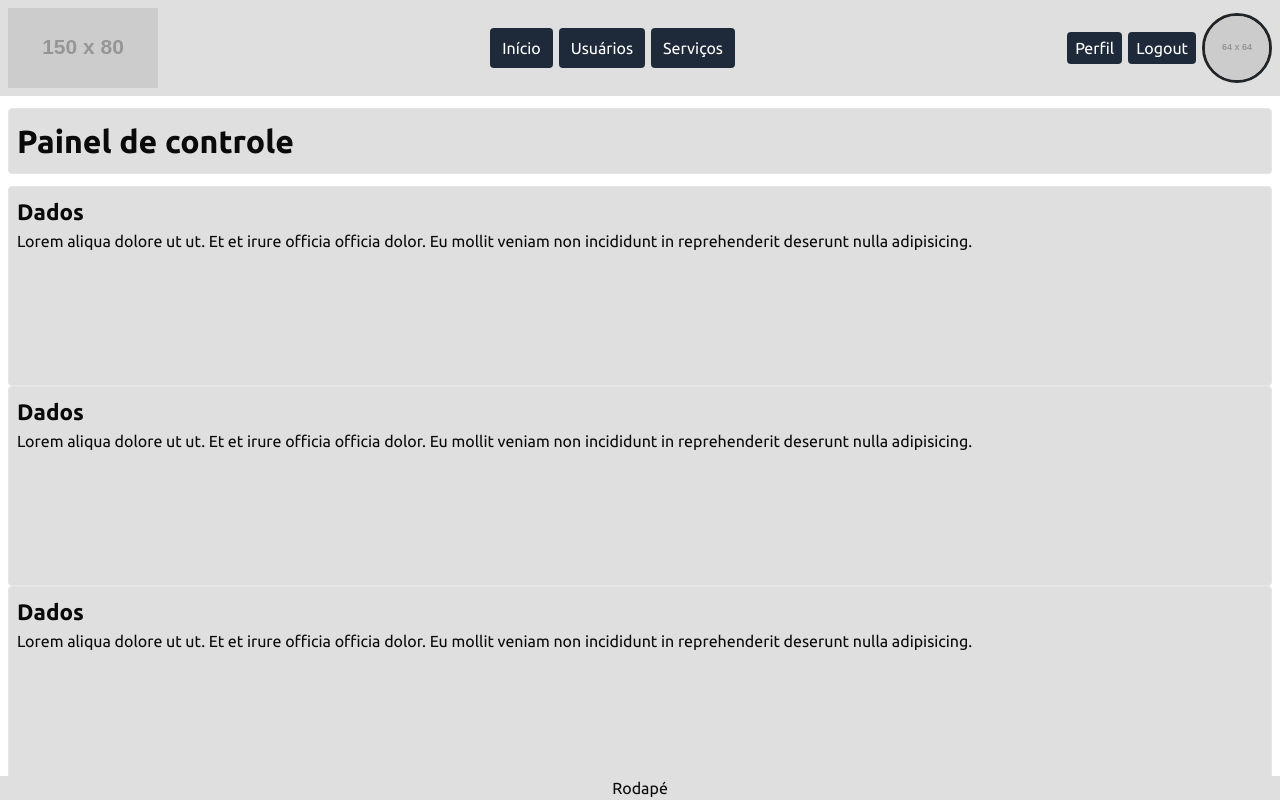
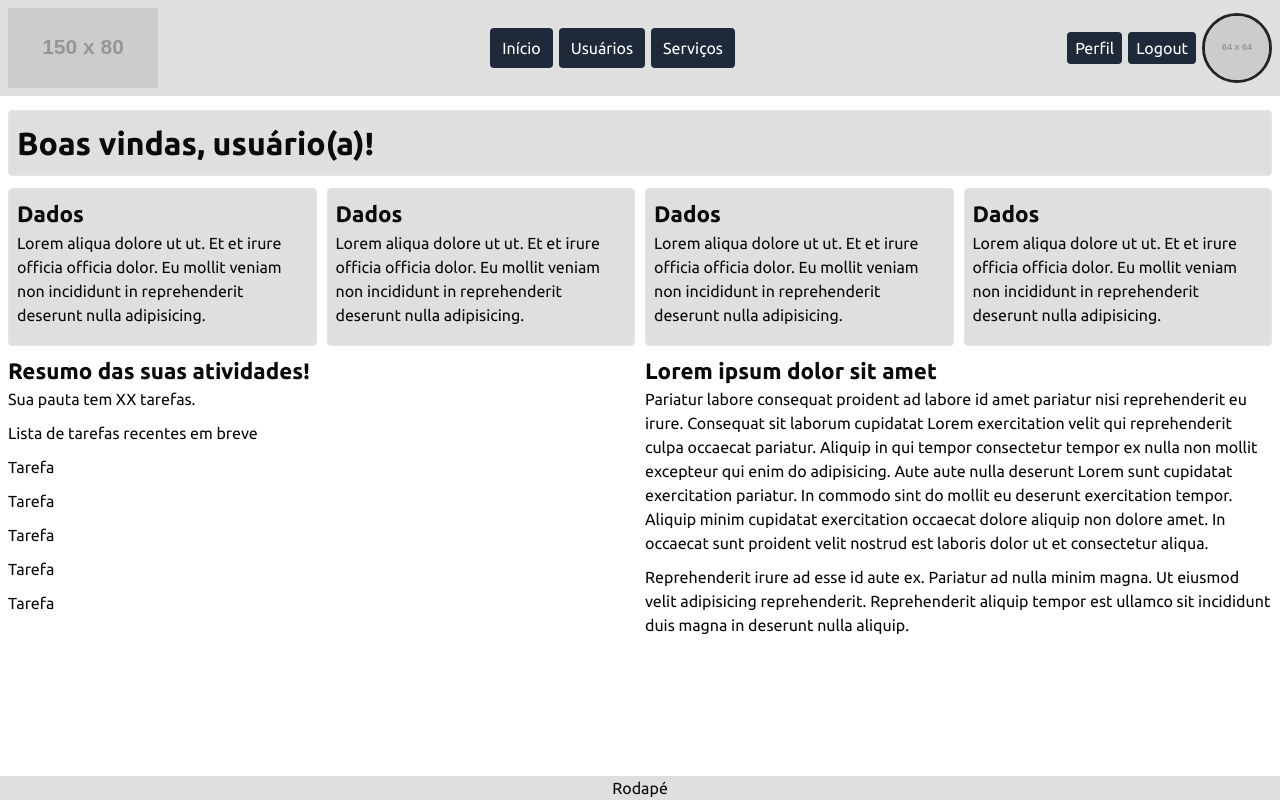
Before and after one commit to giancarlozero/nextjs-cadastro, a Next.js app: page /painel in a window 1280 px wide. Shown: the top 800 px of the page. Built offline with nearby package versions, Linux system fonts and the light colour scheme.

Commit message:
CSS limpo e atualizado na página de login e na página inicial do painel.

```diff
--- a/src/app/page.tsx
+++ b/src/app/page.tsx
@@ -2,27 +2,24 @@ import Link from "next/link";
 
 export default function Home() {
   return (
-    <div className="container-fluid">
-      <div className="row">
-        <div className="cta col-12 col-md-7 d-flex flex-row align-items-center justify-content-center p-5">
+    <div className="flex flex-col md:flex-row">
+      <div className="cta h-screen w-[70%] flex flex-col items-center justify-center p-5">
         <div className="cta-texto">
           <h1>Lorem Ipsum</h1>
           <p>Dolor Sit Amet Dolor Sit Amet Dolor Sit Amet Dolor Sit Amet </p>
         </div>
       </div>
 
-        <div className="login col-12 col-md-5 d-flex flex-row align-items-center justify-content-center p-5">
-          <form>
-            <label htmlFor="email">Endereço de email</label>
-            <input className="form-control" type="email" name="email" id="email" />
+      <div className="login w-[30%] flex flex-col items-center justify-center p-20">
+        <form className="w-full">
+          <label className="block text-sm font-medium text-gray-700 mb-1">Endereço de e-mail</label>
+          <input type="email" className="w-full px-4 py-2 border border-gray-300 rounded focus:outline-none focus:ring-2 focus:ring-blue-500" />
 
-            <label htmlFor="senha">Senha</label>
-            <input className="form-control" type="password" name="senha" id="senha" />
+          <label className="block text-sm font-medium text-gray-700 mb-1">Senha</label>
+          <input type="password" className="w-full px-4 py-2 border border-gray-300 rounded focus:outline-none focus:ring-2 focus:ring-blue-500" />
 
-            <br />
-
-            <div className="d-grid mx-auto">
-              <input className="btn btn-dark" type="submit" value="Entrar" />
+          <div className="">
+            <input className="w-full bg-gray-300 p-3 rounded mt-5" type="submit" value="Entrar" />
           </div>
 
           <br />
@@ -35,6 +32,5 @@ export default function Home() {
         </form>
       </div>
     </div>
-    </div>
   );
 }
--- a/src/app/painel/layout.tsx
+++ b/src/app/painel/layout.tsx
@@ -5,21 +5,11 @@ import DashboardFooter from "@/app/components/ui/DashboardFooter";
 export default function PainelLayout({ children }: {children: React.ReactNode}) {
   return(
     <>
+      <div className={[styles.espacamento].join(" ")}>
       <DashboardHeader />
-
-      <div className="area-geral container-fluid">
-        <div className="row">
-          <div className="col-12">
-
-            <div className={["p-2", styles.espacamento].join(" ")}>
-              {children}
-            </div>
-
-          </div>
-        </div>
+        {children}
+      <DashboardFooter />
       </div>
-
-      <DashboardFooter />
     </>
   );
 }
--- a/src/app/painel/page.tsx
+++ b/src/app/painel/page.tsx
@@ -8,65 +8,48 @@ export const metadata: Metadata = {
 export default function Inicio() {
   return(
     <>
-      <div className="secao-titulo container-fluid p-0">
-        <div className="titulo row">
-          <div className="col-12">
-            <div className={["p-2 border rounded", styles.boxConteudo].join(" ")}>
-              <h1>Painel de controle</h1>
-            </div>
-          </div>
+      <div className={["secao-titulo m-2 p-2 mb-3 border rounded", styles.boxConteudo].join(" ")}>
+        <h1>Boas vindas, usuário(a)!</h1>
+      </div>
+
+      <div className="secao-dados m-2 grid grid-cols-4 gap-2.5">
+        <div className={["card-dados p-2 border rounded", styles.boxConteudo].join(" ")}>
+          <h2>Dados</h2>
+          <p>Lorem aliqua dolore ut ut. Et et irure officia officia dolor. Eu mollit veniam non incididunt in reprehenderit deserunt nulla adipisicing.</p>
+        </div>
+
+        <div className={["card-dados p-2 border rounded", styles.boxConteudo].join(" ")}>
+          <h2>Dados</h2>
+          <p>Lorem aliqua dolore ut ut. Et et irure officia officia dolor. Eu mollit veniam non incididunt in reprehenderit deserunt nulla adipisicing.</p>
+        </div>
+
+        <div className={["card-dados p-2 border rounded", styles.boxConteudo].join(" ")}>
+          <h2>Dados</h2>
+          <p>Lorem aliqua dolore ut ut. Et et irure officia officia dolor. Eu mollit veniam non incididunt in reprehenderit deserunt nulla adipisicing.</p>
+        </div>
+
+        <div className={["card-dados p-2 border rounded", styles.boxConteudo].join(" ")}>
+          <h2>Dados</h2>
+          <p>Lorem aliqua dolore ut ut. Et et irure officia officia dolor. Eu mollit veniam non incididunt in reprehenderit deserunt nulla adipisicing.</p>
         </div>
       </div>
 
-      <div className="secao-dados container-fluid my-3 p-0">
-        <div className="dados row g-3">
-          <div className="col-3">
-            <div className={["p-2 border rounded", styles.boxConteudo, styles.altura25].join(" ")}>
-              <h2>Dados</h2>
-              <p>Lorem aliqua dolore ut ut. Et et irure officia officia dolor. Eu mollit veniam non incididunt in reprehenderit deserunt nulla adipisicing.</p>
-            </div>
-          </div>
-          <div className="col-3">
-            <div className={["p-2 border rounded", styles.boxConteudo, styles.altura25].join(" ")}>
-              <h2>Dados</h2>
-              <p>Lorem aliqua dolore ut ut. Et et irure officia officia dolor. Eu mollit veniam non incididunt in reprehenderit deserunt nulla adipisicing.</p>
-            </div>
-          </div>
-          <div className="col-3">
-            <div className={["p-2 border rounded", styles.boxConteudo, styles.altura25].join(" ")}>
-              <h2>Dados</h2>
-              <p>Lorem aliqua dolore ut ut. Et et irure officia officia dolor. Eu mollit veniam non incididunt in reprehenderit deserunt nulla adipisicing.</p>
-            </div>
-          </div>
-          <div className="col-3">
-            <div className={["p-2 border rounded", styles.boxConteudo, styles.altura25].join(" ")}>
-              <h2>Dados</h2>
-              <p>Lorem aliqua dolore ut ut. Et et irure officia officia dolor. Eu mollit veniam non incididunt in reprehenderit deserunt nulla adipisicing.</p>
-            </div>
-          </div>
+      <div className="secao-texto m-2 grid grid-cols-2 gap-2.5">
+        <div className="resumo">
+          <h2>Resumo das suas atividades!</h2>
+          <p>Sua pauta tem XX tarefas.</p>
+          <p>Lista de tarefas recentes em breve</p>
+          <p>Tarefa</p>
+          <p>Tarefa</p>
+          <p>Tarefa</p>
+          <p>Tarefa</p>
+          <p>Tarefa</p>
         </div>
-      </div>
+        <div className="boasvindas">
+          <h2>Lorem ipsum dolor sit amet</h2>
+          <p>Pariatur labore consequat proident ad labore id amet pariatur nisi reprehenderit eu irure. Consequat sit laborum cupidatat Lorem exercitation velit qui reprehenderit culpa occaecat pariatur. Aliquip in qui tempor consectetur tempor ex nulla non mollit excepteur qui enim do adipisicing. Aute aute nulla deserunt Lorem sunt cupidatat exercitation pariatur. In commodo sint do mollit eu deserunt exercitation tempor. Aliquip minim cupidatat exercitation occaecat dolore aliquip non dolore amet. In occaecat sunt proident velit nostrud est laboris dolor ut et consectetur aliqua.</p>
 
-      <div className="secao-dados container-fluid my-3 p-0">
-        <div className="dados row g-3">
-          <div className="col-4">
-            <div className={["p-2 border rounded", styles.boxConteudo, styles.altura50].join(" ")}>
-              <h2>Dados</h2>
-              <p>Lorem aliqua dolore ut ut. Et et irure officia officia dolor. Eu mollit veniam non incididunt in reprehenderit deserunt nulla adipisicing.</p>
-            </div>
-          </div>
-          <div className="col-4">
-            <div className={["p-2 border rounded", styles.boxConteudo, styles.altura50].join(" ")}>
-              <h2>Dados</h2>
-              <p>Lorem aliqua dolore ut ut. Et et irure officia officia dolor. Eu mollit veniam non incididunt in reprehenderit deserunt nulla adipisicing.</p>
-            </div>
-          </div>
-          <div className="col-4">
-            <div className={["p-2 border rounded", styles.boxConteudo, styles.altura50].join(" ")}>
-              <h2>Dados</h2>
-              <p>Lorem aliqua dolore ut ut. Et et irure officia officia dolor. Eu mollit veniam non incididunt in reprehenderit deserunt nulla adipisicing.</p>
-            </div>
-          </div>
+          <p>Reprehenderit irure ad esse id aute ex. Pariatur ad nulla minim magna. Ut eiusmod velit adipisicing reprehenderit. Reprehenderit aliquip tempor est ullamco sit incididunt duis magna in deserunt nulla aliquip.</p>
         </div>
       </div>
     </>
--- a/src/app/painel/painel.module.css
+++ b/src/app/painel/painel.module.css
@@ -1,29 +1,3 @@
-.altura25 {
-  min-height: 25vh;
-}
-
-.altura50 {
-  min-height: 50vh;
-}
-
-.altura75 {
-  min-height: 75vh;
-}
-
-.altura100 {
-  min-height: 100vh;
-}
-
-/*
-h2 {
-  font-size: 1.6rem !important;
-} */
-
-.areaGeral {
-  margin-top: 110px;
-  margin-bottom: 50px;
-}
-
 .boxConteudo {
   background-color: #dfdfdf;
 }
@@ -33,15 +7,7 @@ h2 {
   font-size: 2rem !important;
 }
 
-/* .table {
-  margin-bottom: 0px !important;
+.espacamento {
+  margin-top: 110px;
+  margin-bottom: 70px;
 }
-
-.table thead tr th, table tbody tr td {
-  text-align: center;
-} */
-
-.espacamento {
-  margin-top: 100px;
-  margin-bottom: 60px;
-}
```
Lines whose indentation alone changed are shown as unchanged.
